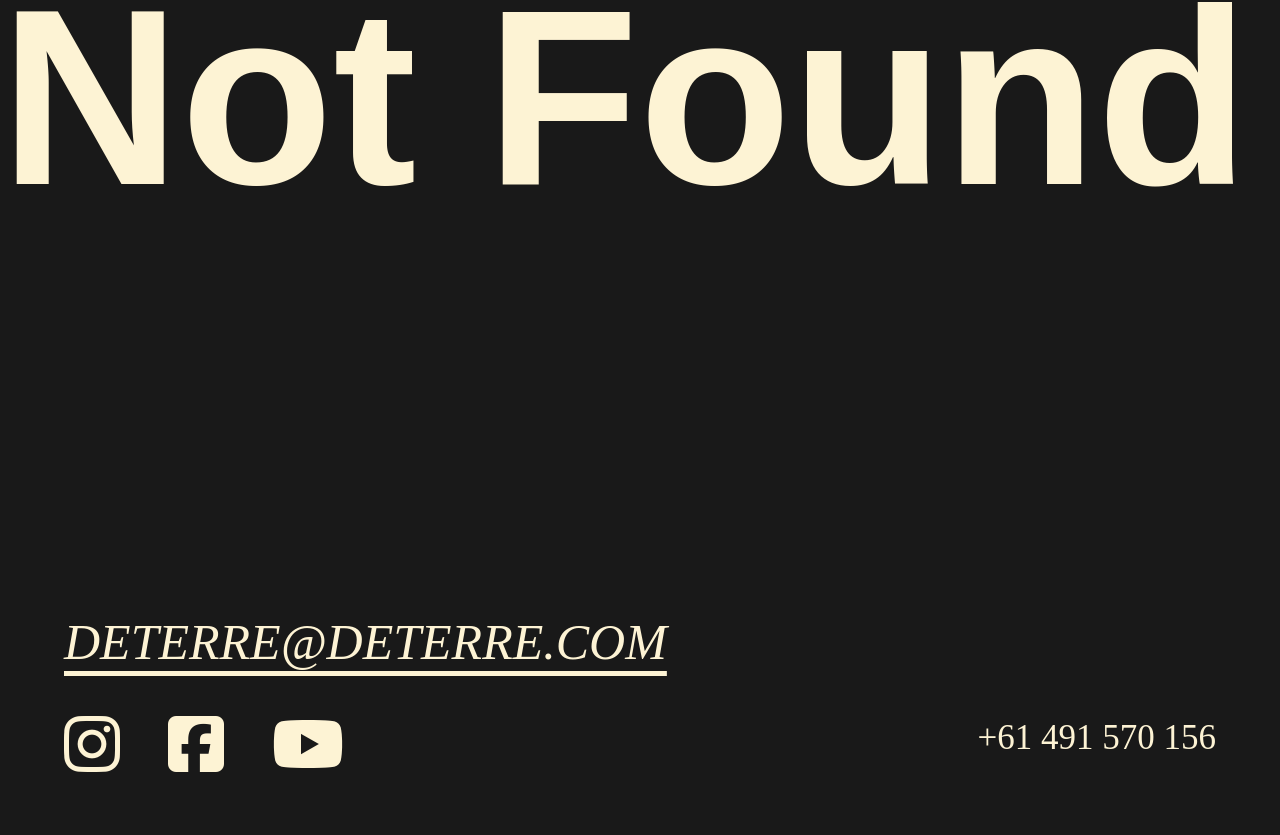
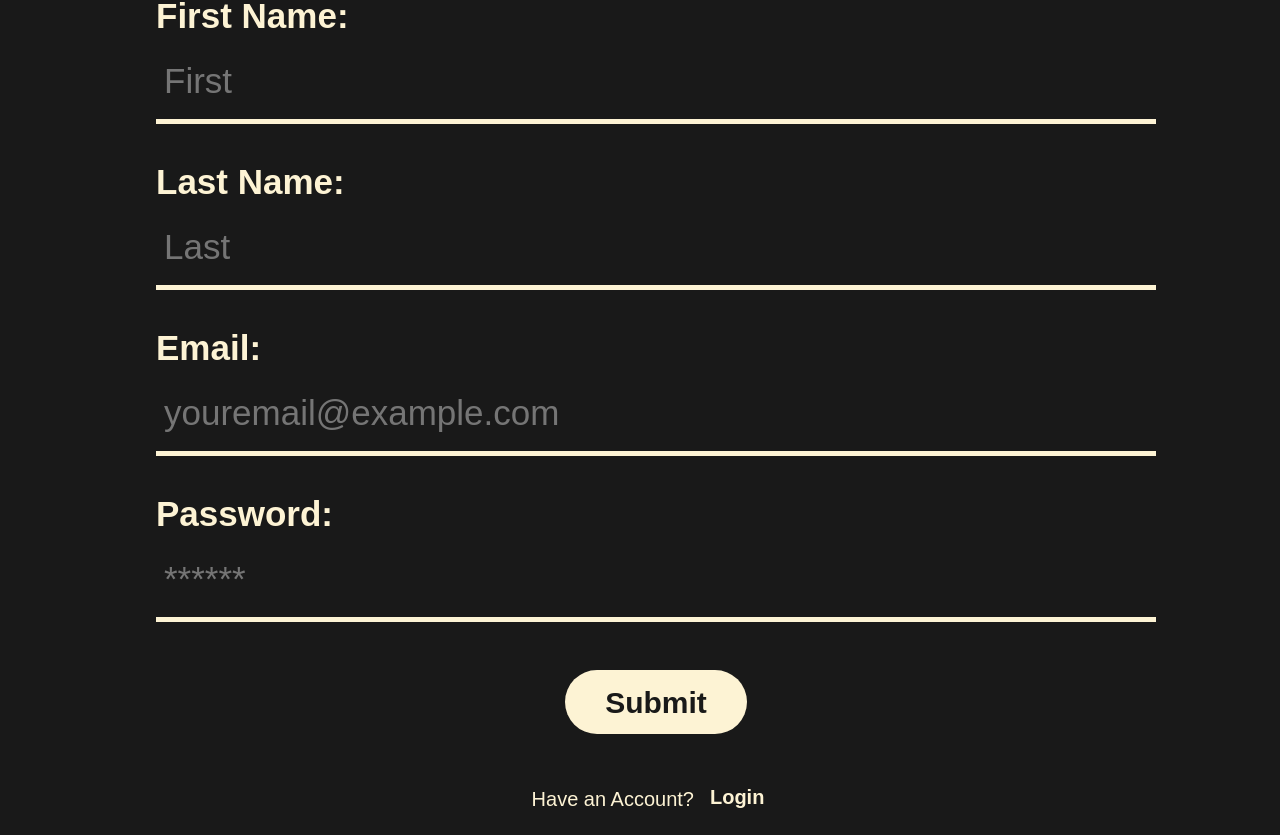
Before and after one commit to ning1604/E-Commerce-Store, a React (Create React App) app in the folder client/: page /signup in a window 1280 px wide. Before the commit this address had no page. Shown: the part 645-1480 px from the top of the page. Built offline with nearby package versions, Linux system fonts and the light colour scheme; a web font is replaced by a local one.

Commit message:
added login and signup page

```diff
--- a/client/src/App.js
+++ b/client/src/App.js
@@ -16,6 +16,8 @@ import About from './pages/About';
 import NoMatch from './pages/NoMatch';
 import { StoreProvider } from './utils/GlobalState';
 import SingleProduct from './pages/SingleProduct';
+import Login from './pages/Login';
+import Signup from './pages/Signup';
 
 const httpLink = createHttpLink({
   uri: '/graphql',
@@ -61,6 +63,14 @@ function App() {
                 element={<About />}
               />
               <Route
+                path='/login'
+                element={<Login />}
+              />
+              <Route
+                path='/signup'
+                element={<Signup />}
+              />
+              <Route
                 path='*'
                 element={<NoMatch />}
               />
--- a/client/src/components/Navbar/index.js
+++ b/client/src/components/Navbar/index.js
@@ -1,7 +1,8 @@
 import React from 'react';
-import { Link } from 'react-router-dom';
+import Auth from '../../utils/auth';
 
 function Navbar() {
+    if (Auth.loggedIn()) {
         return (
             <div className='header'>
                 <ul className='nav'>
@@ -15,7 +16,29 @@ function Navbar() {
                 <a href='/' className='logo'>ⴲ</a>
                 <ul className='nav'>
                     <li>
-                    <a href='404'>LOGIN</a>
+                        <a href='/' onClick={() => Auth.logout()}>LOGOUT</a>
+                    </li>
+                    <li>
+                        <a href='404'>CART (0)</a>
+                    </li>
+                </ul>
+            </div>
+        )
+    } else {
+        return (
+            <div className='header'>
+                <ul className='nav'>
+                    <li>
+                        <a href='/shop'>SHOP</a>
+                    </li>
+                    <li>
+                        <a href='/about'>ABOUT</a>
+                    </li>
+                </ul>
+                <a href='/' className='logo'>ⴲ</a>
+                <ul className='nav'>
+                    <li>
+                        <a href='/login'>LOGIN</a>
                     </li>
                     <li>
                         <a href='404'>CART (0)</a>
@@ -24,5 +47,6 @@ function Navbar() {
             </div>
         )
     }
+}
 
 export default Navbar;
--- a/client/src/index.css
+++ b/client/src/index.css
@@ -375,11 +375,11 @@ ul {
     border: none;
 }
 
-.add-cart-btn:hover {
+.add-cart-btn:hover, .small-btn:hover, .form-btn:hover {
     background-color: rgb(148, 148, 148);
 }
 
-.add-cart-btn:active {
+.add-cart-btn:active, .small-btn:active, .form-btn:active {
     background-color: var(--active-color);
 }
 
@@ -407,7 +407,7 @@ ul {
     right: 0;
 }
 
-.go-back-btn {
+.small-btn {
     background-color: var(--primary-color);
     color: var(--background-color);
     padding: .75rem 1.75rem;
@@ -456,3 +456,79 @@ ul {
     list-style-type: circle;
     margin: 2rem 0 3rem 3rem;
 }
+
+.login-form {
+    color: var(--primary-color);
+    margin: 1rem;
+    display: flex;
+    flex-direction: column;
+    width: 100%;
+    align-items: center;
+}
+
+.form-input {
+    font-family: 'Satoshi', sans-serif;
+    font-size: 35px;
+    display: flex;
+    flex-direction: column;
+    width: 1000px;
+    margin-bottom: 2rem;
+}
+
+.form-input label {
+    font-weight: 700;
+}
+
+.form-input input {
+    background: transparent;
+    border: none;
+    border-bottom: 5px solid var(--primary-color);
+    padding: 0.75rem .5rem;
+    color: inherit;
+    outline: none;
+}
+
+.form-btn {
+    padding: .6rem 2.5rem;
+    margin-top: 1rem;
+    margin-bottom: 3rem;
+    border-radius: 2rem;
+    font-family: 'Satoshi', sans-serif;
+    font-weight: 900;
+    font-size: 30px;
+    color: var(--background-color);
+    cursor: pointer;
+    background-color: var(--primary-color);
+    border: none;
+}
+
+.signup-link-container {
+    display: flex;
+    justify-content: center;
+    align-items: center;
+    font-size: 20px;
+    font-family: 'Satoshi', sans-serif;
+}
+
+.signup-link {
+    margin: 0 1rem;
+    color: inherit;
+    text-decoration: none;
+    font-weight: 700;
+    border-bottom: 3px solid transparent;
+}
+
+.signup-link:hover {
+    border-bottom: 3px solid var(--primary-color);
+}
+
+.signup-link:active {
+    color: var(--active-color);
+    border-bottom: 3px solid var(--active-color);
+}
+
+.error-text {
+    font-family: 'Satoshi', sans-serif;
+    font-size: 20px;
+    margin-bottom: 1rem;
+}
--- /dev/null
+++ b/client/src/pages/Login.js
@@ -0,0 +1,73 @@
+import React, { useState } from 'react';
+import { useMutation } from '@apollo/client';
+import { Link } from 'react-router-dom';
+import { LOGIN } from '../utils/mutations';
+import Auth from '../utils/auth';
+
+function Login(props) {
+    const [formState, setFormState] = useState({ email: '', password: '' });
+    const [login, { error }] = useMutation(LOGIN);
+
+    const handleFormSubmit = async (event) => {
+        event.preventDefault();
+        try {
+            const mutationResponse = await login({
+                variables: { email: formState.email, password: formState.password },
+            });
+            const token = mutationResponse.data.login.token;
+            Auth.login(token);
+        } catch (e) {
+            console.log(e);
+        }
+    };
+
+    const handleChange = (event) => {
+        const { name, value } = event.target;
+        setFormState({
+            ...formState,
+            [name]: value,
+        });
+    };
+
+    return (
+        <div className='main-container page-container'>
+            <h2 className='sub-header'>Login</h2>
+            <form className='login-form' onSubmit={handleFormSubmit}>
+                <div className='form-input'>
+                    <label htmlFor='email'>Email address:</label>
+                    <input
+                        placeholder='youremail@example.com'
+                        name='email'
+                        type='email'
+                        id='email'
+                        onChange={handleChange}
+                    />
+                </div>
+                <div className='form-input'>
+                    <label htmlFor='pwd'>Password:</label>
+                    <input
+                        placeholder='******'
+                        name='password'
+                        type='password'
+                        id='pwd'
+                        onChange={handleChange}
+                    />
+                </div>
+                {error ? (
+                    <div>
+                        <p className='error-text'>The provided credentials are incorrect</p>
+                    </div>
+                ) : null}
+                <div>
+                    <button className='form-btn' type='submit'>Submit</button>
+                </div>
+                <div className='signup-link-container'>
+                    <p>Not a Member?</p>
+                    <Link to='/signup' className='signup-link'>Signup</Link>
+                </div>
+            </form>
+        </div>
+    );
+}
+
+export default Login;
--- /dev/null
+++ b/client/src/pages/Signup.js
@@ -0,0 +1,89 @@
+import React, { useState } from 'react';
+import { Link } from 'react-router-dom';
+import { useMutation } from '@apollo/client';
+import Auth from '../utils/auth';
+import { ADD_USER } from '../utils/mutations';
+
+function Signup(props) {
+    const [formState, setFormState] = useState({ email: '', password: '' });
+    const [addUser] = useMutation(ADD_USER);
+
+    const handleFormSubmit = async (event) => {
+        event.preventDefault();
+        const mutationResponse = await addUser({
+            variables: {
+                email: formState.email,
+                password: formState.password,
+                firstName: formState.firstName,
+                lastName: formState.lastName,
+            },
+        });
+        const token = mutationResponse.data.addUser.token;
+        Auth.login(token);
+    };
+
+    const handleChange = (event) => {
+        const { name, value } = event.target;
+        setFormState({
+            ...formState,
+            [name]: value,
+        });
+    };
+
+    return (
+        <div className="main-container page-container">
+            <h2 className='sub-header'>Signup</h2>
+            <form className='login-form' onSubmit={handleFormSubmit}>
+                <div className="form-input">
+                    <label htmlFor="firstName">First Name:</label>
+                    <input
+                        placeholder="First"
+                        name="firstName"
+                        type="firstName"
+                        id="firstName"
+                        onChange={handleChange}
+                    />
+                </div>
+                <div className="form-input">
+                    <label htmlFor="lastName">Last Name:</label>
+                    <input
+                        placeholder="Last"
+                        name="lastName"
+                        type="lastName"
+                        id="lastName"
+                        onChange={handleChange}
+                    />
+                </div>
+                <div className="form-input">
+                    <label htmlFor="email">Email:</label>
+                    <input
+                        placeholder="youremail@example.com"
+                        name="email"
+                        type="email"
+                        id="email"
+                        onChange={handleChange}
+                    />
+                </div>
+                <div className="form-input">
+                    <label htmlFor="pwd">Password:</label>
+                    <input
+                        placeholder="******"
+                        name="password"
+                        type="password"
+                        id="pwd"
+                        onChange={handleChange}
+                    />
+                </div>
+                <div>
+                    <button className="form-btn" type="submit">Submit</button>
+                </div>
+                <div className='signup-link-container'>
+                    <p>Have an Account?</p>
+                    <Link to='/login' className='signup-link'>Login</Link>
+                </div>
+            </form>
+        </div>
+    );
+}
+
+export default Signup;
--- a/client/src/pages/SingleProduct.js
+++ b/client/src/pages/SingleProduct.js
@@ -104,7 +104,7 @@ function SingleProduct() {
                         </div>
                     </div>
 
-                    <Link className='go-back-btn' to="/shop">← Back to All Products</Link>
+                    <Link className='small-btn' to="/shop">← Back to All Products</Link>
                 </div>
             ) : null}
             {loading ? <div className='sub-header'>Loading...</div> : null}
--- /dev/null
+++ b/client/src/utils/auth.js
@@ -0,0 +1,41 @@
+import decode from 'jwt-decode';
+
+class AuthService {
+    getProfile() {
+        return decode(this.getToken());
+    }
+
+    loggedIn() {
+        const token = this.getToken();
+        // If there is a token and it's not expired, return `true`
+        return token && !this.isTokenExpired(token) ? true : false;
+    }
+
+    isTokenExpired(token) {
+        // Decode the token to get its expiration time that was set by the server
+        const decoded = decode(token);
+        // If the expiration time is less than the current time (in seconds), the token is expired and we return `true`
+        if (decoded.exp < Date.now() / 1000) {
+            localStorage.removeItem('id_token');
+            return true;
+        }
+        // If token hasn't passed its expiration time, return `false`
+        return false;
+    }
+
+    getToken() {
+        return localStorage.getItem('id_token');
+    }
+
+    login(idToken) {
+        localStorage.setItem('id_token', idToken);
+        window.location.assign('/');
+    }
+
+    logout() {
+        localStorage.removeItem('id_token');
+        window.location.reload();
+    }
+}
+
+export default new AuthService();
```
Lines whose indentation alone changed are shown as unchanged.
